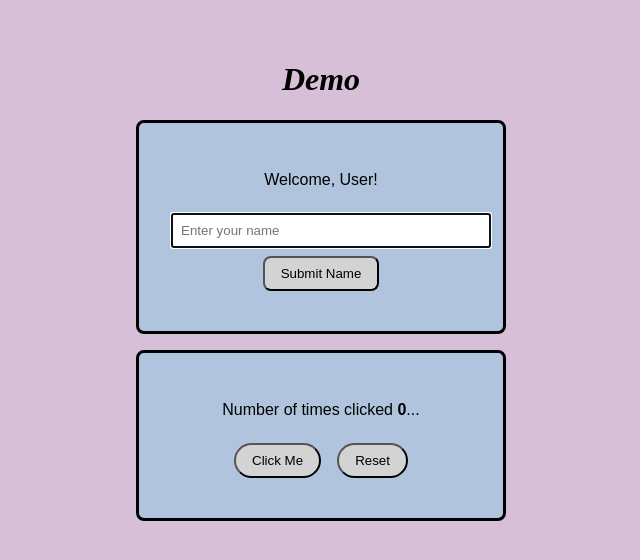
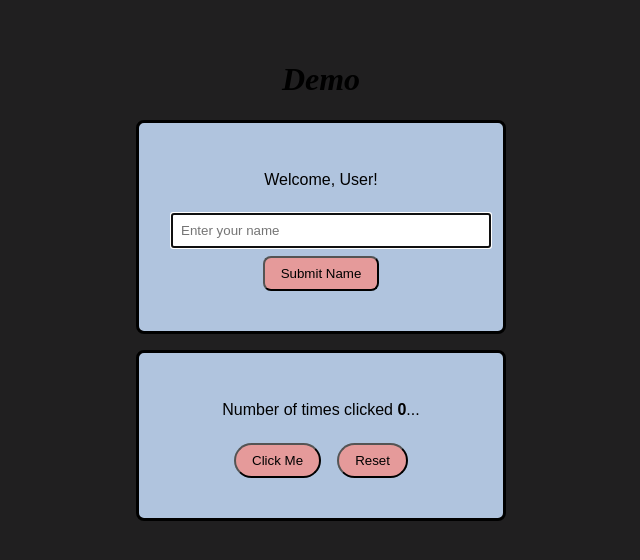
Before and after one commit to HARINIBHAVYA/Demo-page, a React (Vite) app: page / in a window 1280 px wide. Shown: the top 560 px of the page, without its empty margins (319-959 px from the left). Built offline with nearby package versions, Linux system fonts and the light colour scheme.

Commit message:
new styles changes

```diff
--- a/src/App.css
+++ b/src/App.css
@@ -34,7 +34,7 @@ button {
   margin: 0.5rem;
   padding: 0.5rem 1rem;
   cursor: pointer;
-  background-color: lightgrey;
+  background-color: rgb(229, 154, 154);
 
 }
 
--- a/src/index.css
+++ b/src/index.css
@@ -14,7 +14,7 @@
 } */
 
 :root{
-  background-color:thistle;
+  background-color:rgb(32, 31, 32);
 }
 
 /* a {
```
